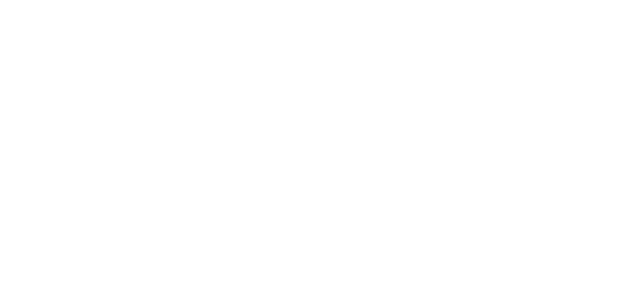
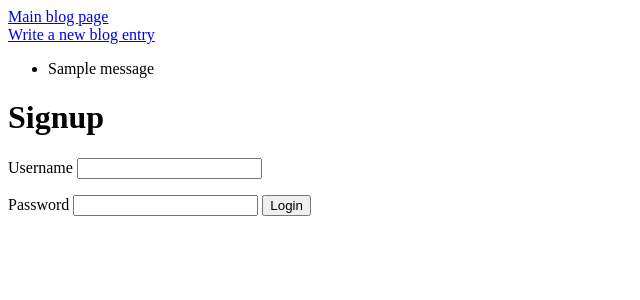
Before and after one commit to KLSharkey/blogz, a Flask app: page /login in a window 1280 px wide. Before the commit the part shown is empty. Shown: the top 300 px of the page, without its empty margins (0-640 px from the left). Run offline with Flask 2, Linux system fonts and the light colour scheme; tables that the repository leaves empty hold one stand-in row (values such as "Sample post"); one stand-in notice (Sample message) is shown.

Commit message:
added to main, register working

```diff
--- a/main.py
+++ b/main.py
@@ -5,6 +5,7 @@ app.config['DEBUG'] = True
 app.config['SQLALCHEMY_DATABASE_URI'] = 'mysql+pymysql://blogz:password@localhost:8889/blogz'
 app.config['SQLALCHEMY_ECHO'] = True
 db = SQLAlchemy(app)
+app.secret_key = "246Pass642"
 
 
 class Blog(db.Model):   #builds class for blog objects
@@ -23,21 +24,31 @@ class User(db.Model):
     id = db.Column(db.Integer, primary_key=True) #prim key to differentiate blog posts
     username = db.Column(db.String(30))
     password = db.Column(db.String(30))
-    blogs = db.relationship('Blog', backref='username' )
+    blogs = db.relationship('Blog', backref='username' ) #builds relat. between User and Blog
 
     def __init__(self, username, password):
         self.username = username
         self.password = password
 
+
+
+@app.route('/', methods=['POST', 'GET'])
+def index():
+    users = User.query_all()
+    usernames = users.username
+    print(usernames)
+    return render_template('index.html', usernames=usernames)
+
+
 @app.route('/login', methods=['GET', 'POST'])
 def login():
     if request.method == 'POST':
-        username = request.form['username']
+        username = request.form['username'] #get username/pass
         password = request.form['password']
-        user=User.query.filter_by(username=username).first()
-        if username and password == user.password:
-            session['username'] = username
-            return redirect('/blog')
+        user=User.query.filter_by(username=username).first() #check if username in use yet
+        if username and password == user.password: #if username in db and pass correct...
+            session['username'] = username #starts session
+            return redirect('/blog') #redirect to blog page
         elif not username:
             flash("Username not yet registered", 'error')
             return redirect('/login')
@@ -59,20 +70,35 @@ def signup():
         username=request.form['username']
         password=request.form['password']
         verify=request.form['verify']
-        current_users=User.query.filter_by(email=email).first()
-        if password != '':
+        current_users = User.query.filter_by(username = username).first()
+        if password == '':
             flash('Please enter a password', 'error')
             return redirect('/signup')
-        if username != '':
+        if username == '':
             flash('Please enter a username', 'error')
             return redirect('/signup')
         if password != verify:
             flash("Password and verify password don't match", 'error')
             return redirect('/signup')
-        if username in current_users:
-            flash("Duplicate user", 'error')
+        if len(password) < 3:
+            flash("Password must be at least 3 characters long", 'error')
             return redirect('/signup')
+        if len(username) < 3:
+            flash("Password must be at least 3 characters long", 'error')
+            return redirect('/signup')
+        if current_users != None:
+            if username in current_users:
+                flash("Duplicate user", 'error')
+                return redirect('/signup')
+        else:
+            new_user=User(username, password)
+            db.session.add(new_user)
+            db.session.commit()
+            session['username'] = username
+            return redirect('/blog')
 
+
+    return render_template('signup.html')
 
 
 
--- a/templates/base.html
+++ b/templates/base.html
@@ -3,13 +3,23 @@
     <head>
         <title>{{title}}</title>
 
+    </head>
 
 
 
-    </head>
     <body>
         <a href="/blog">Main blog page</a></br>
         <a href="/newpost">Write a new blog entry</a><br>
+
+{% with messages = get_flashed_messages(with_categories=True) %}
+        <ul>
+        {% for category, message in messages %}
+            <li class= "{{category}}">{{message}}</li>
+        {% endfor %}
+        </ul>
+ {% endwith %}
+
+
         {% block content %}
         {% endblock %}
     </body>
--- a/templates/login.html
+++ b/templates/login.html
@@ -0,0 +1,19 @@
+{% extends "base.html" %}
+
+{% block content %}
+<form method="POST">
+            <h1>Signup</h1>
+            <p>
+             <label for="username">Username</label>
+             <input  type="text" id="username" name="username" value="{{request.form['username']}}">
+
+
+            <p>
+            <label for="password">Password</label>
+            <input type="password" id="password" name="password" value="{{password}}">
+
+            <input type="submit" value="Login"/>
+</form
+
+
+{% endblock %}
```
Also changed, not shown: templates/index.html (added, +16 -0 lines), templates/signup.html (+29 -0 lines).
